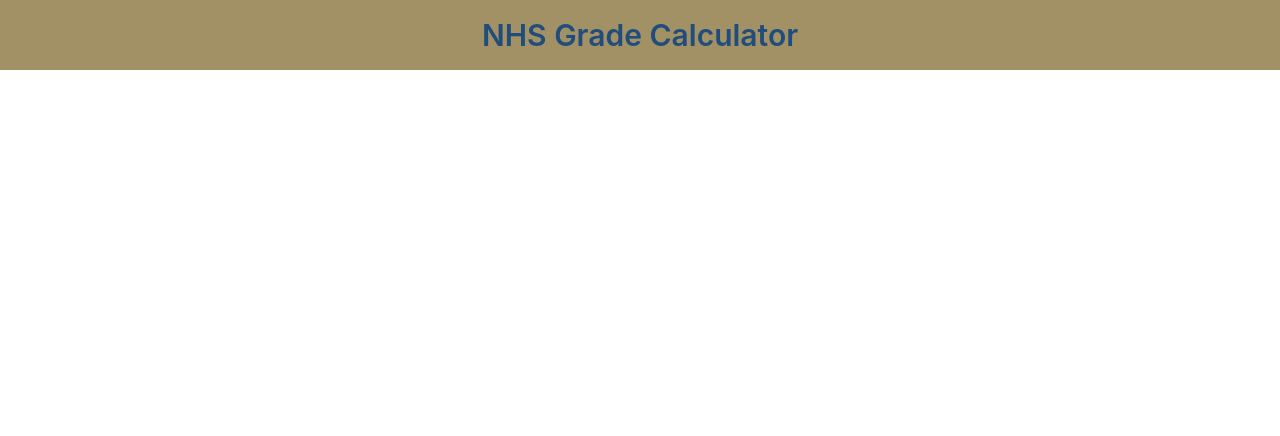
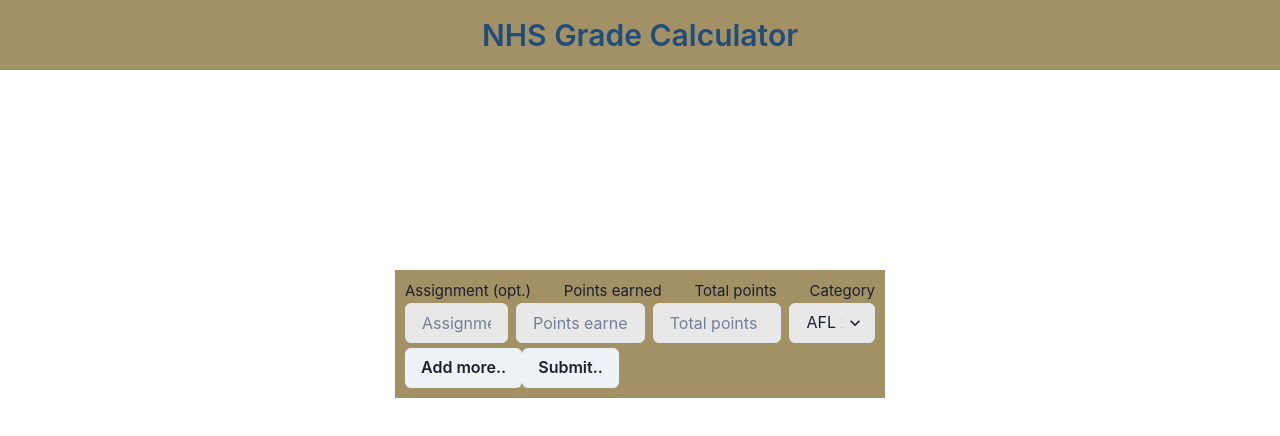
Before and after one commit to danctila/calculator-frontend, a React (Vite) app in the folder CALCULATORFRONTEND/: page / in a window 1280 px wide. Shown: the top 436 px of the page. Built offline with nearby package versions, Linux system fonts and the light colour scheme.

Commit message:
Added form component to calculator component

```diff
--- a/CALCULATORFRONTEND/package.json
+++ b/CALCULATORFRONTEND/package.json
@@ -16,7 +16,8 @@
     "@fontsource-variable/inter": "^5.0.15",
     "framer-motion": "^10.16.5",
     "react": "^18.2.0",
-    "react-dom": "^18.2.0"
+    "react-dom": "^18.2.0",
+    "react-hook-form": "^7.48.2"
   },
   "devDependencies": {
     "@types/react": "^18.2.37",
--- a/CALCULATORFRONTEND/src/App.tsx
+++ b/CALCULATORFRONTEND/src/App.tsx
@@ -1,3 +1,4 @@
+import Calculator from "./Components/Calculator";
 import Nav from "./Components/Nav";
 import { ChakraProvider } from "@chakra-ui/react";
 
@@ -6,6 +7,7 @@
     <>
       <ChakraProvider>
         <Nav />
+        <Calculator />
       </ChakraProvider>
     </>
   );
--- /dev/null
+++ b/CALCULATORFRONTEND/src/Components/Calculator.tsx
@@ -0,0 +1,90 @@
+import { Box, Button, HStack, Input, Select, Text } from "@chakra-ui/react";
+import { ChangeEvent, useState } from "react";
+
+const Calculator = () => {
+  const [formFields, setFormFields] = useState([
+    { assignment: "", pointsEarned: "", totalPoints: "", category: "" },
+  ]);
+
+  const handleFormChange = (
+    event: ChangeEvent<HTMLInputElement | HTMLSelectElement>,
+    index: number
+  ) => {
+    let data: any = [...formFields];
+    data[index][event.target.name] = event.target.value;
+    setFormFields(data);
+  };
+
+  const submit = (e: { preventDefault: () => void }) => {
+    e.preventDefault();
+    console.log(formFields);
+  };
+
+  const addFields = () => {
+    let object = {
+      assignment: "",
+      pointsEarned: "",
+      totalPoints: "",
+      category: "",
+    };
+    setFormFields([...formFields, object]);
+  };
+
+  return (
+    <>
+      <Box bg="#A29165" w="490px" h="auto" mt="200px" mx="auto" p="10px">
+        <HStack justifyContent="space-between">
+          <Text fontSize="15">Assignment (opt.)</Text>
+          <Text fontSize="15">Points earned</Text>
+          <Text fontSize="15">Total points</Text>
+          <Text fontSize="15">Category</Text>
+        </HStack>
+
+        {formFields.map((form, index) => {
+          return (
+            <HStack key={index} pb="5px">
+              <Input
+                bg="#E8E8E8"
+                w="155px"
+                name="assignment"
+                placeholder="Assignment"
+                onChange={(event) => handleFormChange(event, index)}
+                value={form.assignment}
+              />
+              <Input
+                bg="#E8E8E8"
+                w="200px"
+                name="pointsEarned"
+                placeholder="Points earned"
+                onChange={(event) => handleFormChange(event, index)}
+                value={form.pointsEarned}
+              />
+              <Input
+                bg="#E8E8E8"
+                w="200px"
+                name="totalPoints"
+                placeholder="Total points"
+                onChange={(event) => handleFormChange(event, index)}
+                value={form.totalPoints}
+              />
+              <Select
+                bg="#E8E8E8"
+                w="150px"
+                name="category"
+                onChange={(event) => handleFormChange(event, index)}
+              >
+                <option value="1.20">AFL 20%</option>
+                <option value="1.80">AOL 80%</option>
+              </Select>
+            </HStack>
+          );
+        })}
+
+        <Button onClick={addFields}>Add more..</Button>
+        <Button onClick={submit}>Submit..</Button>
+      </Box>
+    </>
+  );
+};
+
+export default Calculator;
```
Also changed, not shown: 1 other file (tests, documents, lock files or other folders).
